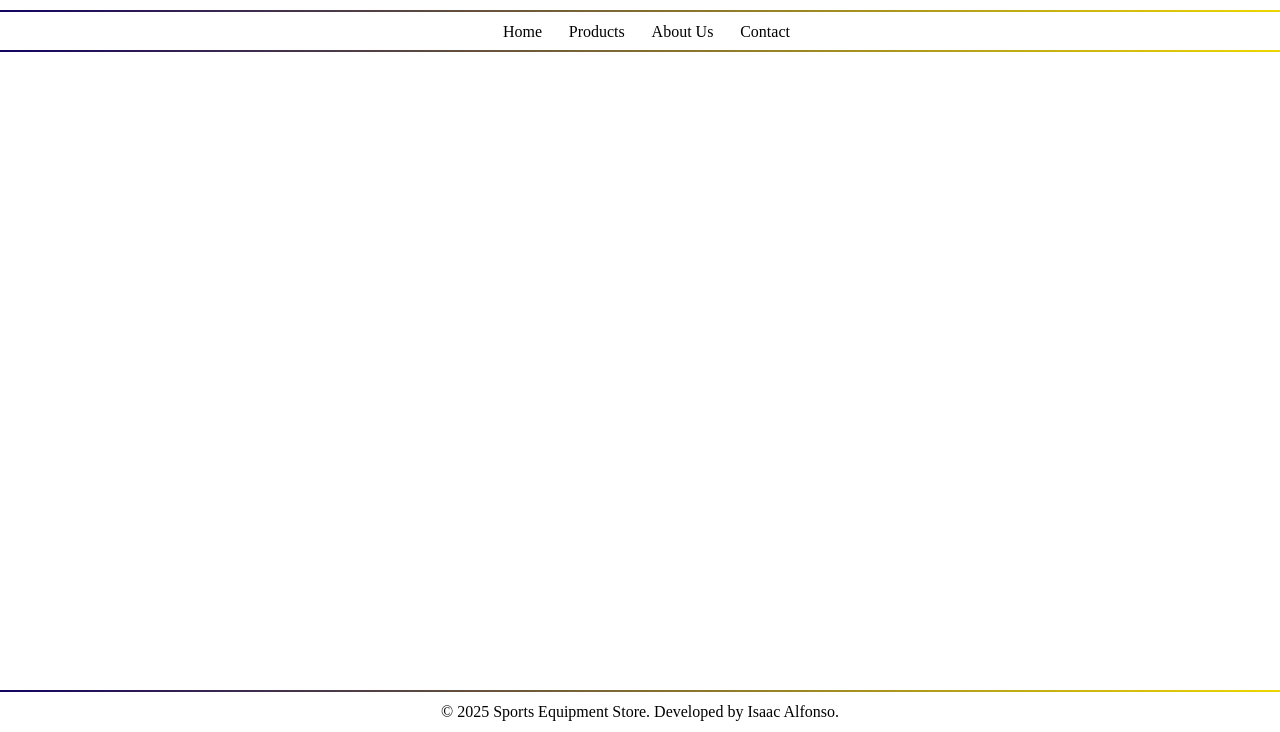
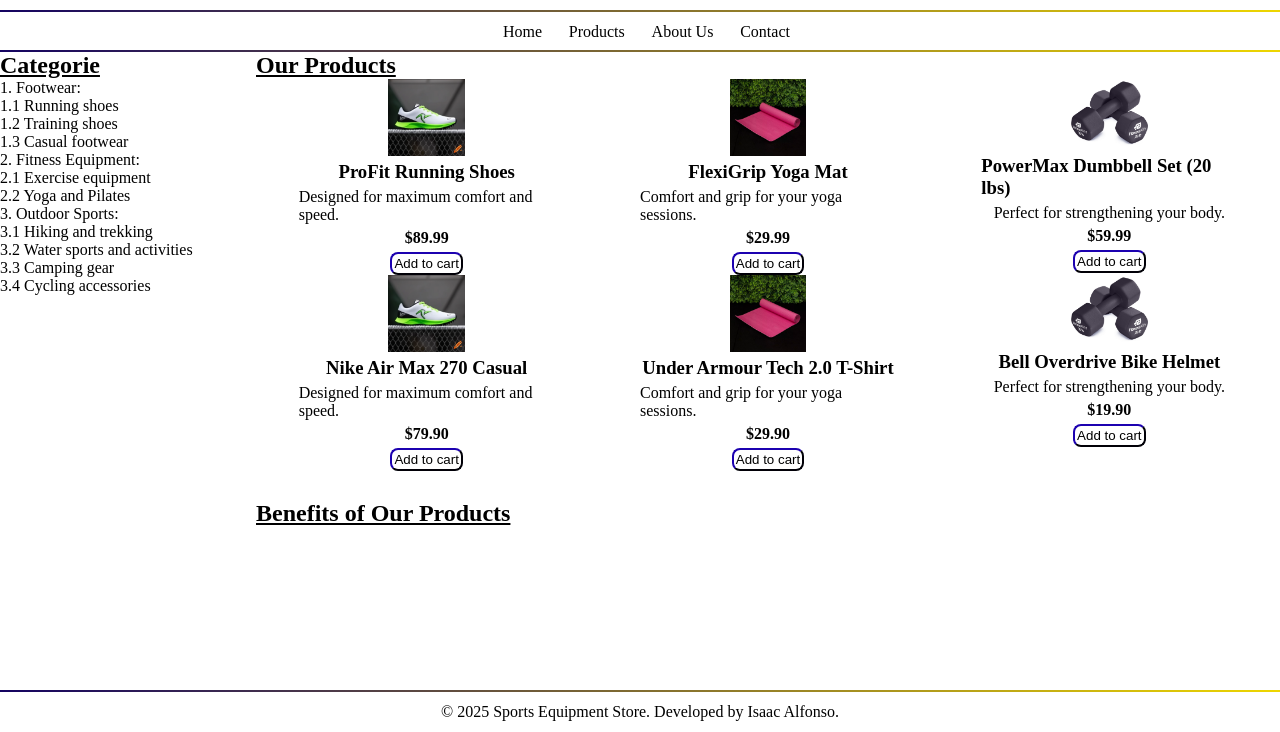
Before and after one commit to IsF-Alf/Active-Edge-Sports, a plain HTML site: page pages/products.html in a window 1280 px wide. Shown: the part 68-800 px from the top of the page. Drawn offline with Linux system fonts and the light colour scheme.

Commit message:
Add page Products

```diff
--- a/pages/products.html
+++ b/pages/products.html
@@ -18,11 +18,93 @@
         <a class="LinkPages" href="../index.html">Home</a>
         <a class="LinkPages" href="#">Products</a>
         <a class="LinkPages" href="./aboutUs.html">About Us</a>
-        <a class="LinkPages" href="#">Contact</a>
+        <a class="LinkPages" href="./contact.html">Contact</a>
     </nav>
 
-    <main>
-
+    <main class="MainProducts">
+        <section class="CategorieProducts">
+            <h2>Categorie</h2>
+            <ol>
+                <li>Footwear:
+                    <ol>
+                        <li>Running shoes</li>
+                        <li>Training shoes</li>
+                        <li>Casual footwear</li>
+                    </ol>
+                </li>
+                <li>Fitness Equipment:
+                    <ol>
+                        <li>Exercise equipment</li>
+                        <li>Yoga and Pilates</li>
+                    </ol>
+                </li>
+                <li>Outdoor Sports:
+                    <ol>
+                        <li>Hiking and trekking</li>
+                        <li>Water sports and activities</li>
+                        <li>Camping gear</li>
+                        <li>Cycling accessories</li>
+                    </ol>
+                </li>
+            </ol>
+        </section>
+        <section class="ProdPageProducts">
+            <div class="OurProd">
+                <h2>Our Products</h2>
+                <div class="ProductsPage">
+                    <div class="Product">
+                        <img class="ImageProductPrinc" src="../image/ZapatillaCorrer.png"
+                            alt="Zapatillas de Correr ProFit">
+                        <h3>ProFit Running Shoes</h3>
+                        <p>Designed for maximum comfort and speed.</p>
+                        <p><strong>$89.99</strong></p>
+                        <button>Add to cart</button>
+                    </div>
+                    <div class="Product">
+                        <img class="ImageProductPrinc" src="../image/EsterillaYoga.webp" alt="FlexiGrip Yoga Mat">
+                        <h3>FlexiGrip Yoga Mat</h3>
+                        <p>Comfort and grip for your yoga sessions.</p>
+                        <p><strong>$29.99</strong></p>
+                        <button>Add to cart</button>
+                    </div>
+                    <div class="Product">
+                        <img class="ImageProductPrinc" src="../image/Dumbbell.jpg" alt="PowerMax Dumbbell Set">
+                        <h3>PowerMax Dumbbell Set (20 lbs)</h3>
+                        <p>Perfect for strengthening your body.</p>
+                        <p><strong>$59.99</strong></p>
+                        <button>Add to cart</button>
+                    </div>
+                </div>
+                <div class="ProductsPage">
+                    <div class="Product">
+                        <img class="ImageProductPrinc" src="../image/ZapatillaCorrer.png"
+                            alt="Zapatillas de Correr ProFit">
+                        <h3>Nike Air Max 270 Casual</h3>
+                        <p>Designed for maximum comfort and speed.</p>
+                        <p><strong>$79.90</strong></p>
+                        <button>Add to cart</button>
+                    </div>
+                    <div class="Product">
+                        <img class="ImageProductPrinc" src="../image/EsterillaYoga.webp" alt="FlexiGrip Yoga Mat">
+                        <h3>Under Armour Tech 2.0 T-Shirt</h3>
+                        <p>Comfort and grip for your yoga sessions.</p>
+                        <p><strong>$29.90</strong></p>
+                        <button>Add to cart</button>
+                    </div>
+                    <div class="Product">
+                        <img class="ImageProductPrinc" src="../image/Dumbbell.jpg" alt="PowerMax Dumbbell Set">
+                        <h3>Bell Overdrive Bike Helmet</h3>
+                        <p>Perfect for strengthening your body.</p>
+                        <p><strong>$19.90</strong></p>
+                        <button>Add to cart</button>
+                    </div>
+                </div>
+            </div>
+            </div>
+            <div class="Benefits">
+                <h2>Benefits of Our Products</h2>
+            </div>
+        </section>
     </main>
 
     <footer>
--- a/style/style.css
+++ b/style/style.css
@@ -4,7 +4,7 @@
     box-sizing: border-box;
 }
 
-h2{
+h2 {
     text-decoration: underline;
 }
 
@@ -16,7 +16,7 @@ a {
     padding-right: 5px;
 }
 
-  a:hover {
+a:hover {
     border-color: #0f015c;
 }
 
@@ -45,7 +45,9 @@ main {
     height: 80vh;
 }
 
-nav::after, main::after, header::after {
+nav::after,
+main::after,
+header::after {
     content: '';
     position: absolute;
     bottom: 0;
@@ -53,7 +55,7 @@ nav::after, main::after, header::after {
     width: 100%;
     height: 2px;
     background: linear-gradient(to right, rgb(20, 3, 97), rgb(238, 214, 0));
-  }
+}
 
 footer {
     height: 5vh;
@@ -90,8 +92,16 @@ footer {
 .Product {
     display: flex;
     flex-direction: column;
+    gap: 5px;
     align-items: center;
     width: 25%;
+}
+
+button {
+    border-radius: 8px;
+    padding: 2px;
+    background-color: white;
+    border-color: #0f015c;
 }
 
 .Categories {
@@ -116,17 +126,17 @@ footer {
     object-fit: cover;
 }
 
-.Members{
+.Members {
     width: 100%;
     display: flex;
     justify-content: space-around;
 }
 
-.Position{
+.Position {
     text-decoration: underline;
 }
 
-.AboutUs{
+.AboutUs {
     width: 100%;
     display: flex;
     flex-direction: column;
@@ -135,7 +145,7 @@ footer {
     height: 25%;
 }
 
-.Team{
+.Team {
     display: flex;
     flex-direction: column;
     align-items: center;
@@ -143,7 +153,7 @@ footer {
     height: 50%;
 }
 
-.Values{
+.Values {
     width: 100%;
     display: flex;
     flex-direction: column;
@@ -152,13 +162,67 @@ footer {
     height: 20%;
 }
 
-.Member{
+.Member {
     width: 30%;
     display: flex;
     flex-direction: column;
     align-items: center;
 }
 
-.ImageMember{
+.ImageMember {
     width: 40%;
 }
+
+.MainProducts {
+    display: flex;
+    flex-direction: row;
+}
+
+ol {
+    counter-reset: lista;
+    list-style-type: none;
+}
+
+ol>li {
+    counter-increment: lista;
+}
+
+ol ol {
+    counter-reset: sublista;
+}
+
+ol ol>li {
+    counter-increment: sublista;
+}
+
+ol>li>ol>li::before {
+    content: counter(lista) "." counter(sublista) " ";
+}
+
+ol>li::before {
+    content: counter(lista) ". ";
+}
+
+.CategorieProducts{
+height: 100%;
+width: 20%;
+}
+
+.ProdPageProducts{
+height: 100%;
+width: 80%;
+}
+
+.OurProd{
+    height: 70%;
+}
+
+.Benefits{
+    height: 30%;
+}
+
+.ProductsPage{
+    display: flex;
+    flex-direction: row;
+    justify-content: space-around;
+}
```
Also changed, not shown: index.html (+3 -0 lines), pages/contact.html (added, +38 -0 lines), image/NikeAirMax.jpg (added), image/UnderArmour.avif (added).
